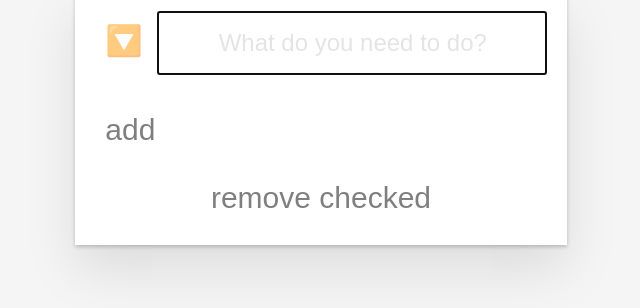
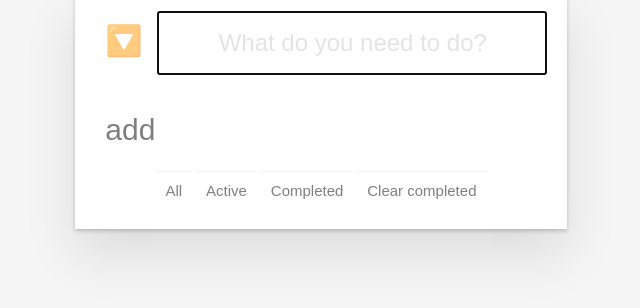
Before and after one commit to DanielBjarefors/uppgift-3-TodoMVC, a plain HTML site: page index.html in a window 1280 px wide. Shown: the part 74-382 px from the top of the page, without its empty margins (319-959 px from the left). Drawn offline with Linux system fonts and the light colour scheme.

Commit message:
butttons en todo list

```diff
--- a/index.html
+++ b/index.html
@@ -33,10 +33,13 @@
         </main>
         <footer>
             <p id="itemsLeft"></p>
+            <button id='all'>All</button>
+            <button id='active'>Active</button>
+            <button id='completed'>Completed</button>
+            <button id='removeChecked'>Clear completed</button>
 
 
 
-            <button id='removeChecked'>remove checked</button>
         </footer>
     </section>
 </body>
--- a/todo.css
+++ b/todo.css
@@ -53,7 +53,7 @@ input[type=checkbox]:checked~#listItem {
     position: absolute;
     right:10px;
 }
-button{
+main button{
     border: 0;
     background-color: transparent;
     padding: 10px;
@@ -63,3 +63,13 @@ button{
 button:hover{
     opacity:calc(1);
 }
+footer button{
+    border: 0;
+    background-color: transparent;
+    font-size: 15px;
+
+    padding: 10px;
+    opacity:calc(0.5);
+    /* text-align: center; */
+    border-top: 1px solid #e6e6e6;
+}
--- a/todo.js
+++ b/todo.js
@@ -1,8 +1,23 @@
+//todo :)
+//show all, active or completed
+//only show clear completed when a box is checked
+//move check all button into input
+//show nothing when list is empty
 
+
+
+
+
+
+//event listeners
 document.querySelector("#add").addEventListener("click", addListItem);
 document.querySelector("#checkAll").addEventListener("click", checkAllItems);
 document.querySelector("#removeChecked").addEventListener("click", removeChecked);
 document.querySelector(".checkbox"),addEventListener("click", updateCounter)
+//collect variables
+let input = document.querySelector("#inputItem").value;
+let listItem = document.querySelector("#todoListItem");
+let li = listItem.content.firstElementChild.cloneNode(true);
 
 function addListItem(){
 
@@ -19,9 +34,10 @@ function addListItem(){
     }
 }
 
-let counter = 0;
+
 function checkAllItems (){
     let items = document.querySelectorAll(".list")
+    let counter = 0;
     for (const e of items) {
         if(e.childNodes[1].checked === true) {
             counter++;
@@ -37,7 +53,6 @@ function checkAllItems (){
             e.childNodes[1].checked = true;
         }
     }
-    counter=0;
 }
 
 function removeChecked(){
```
